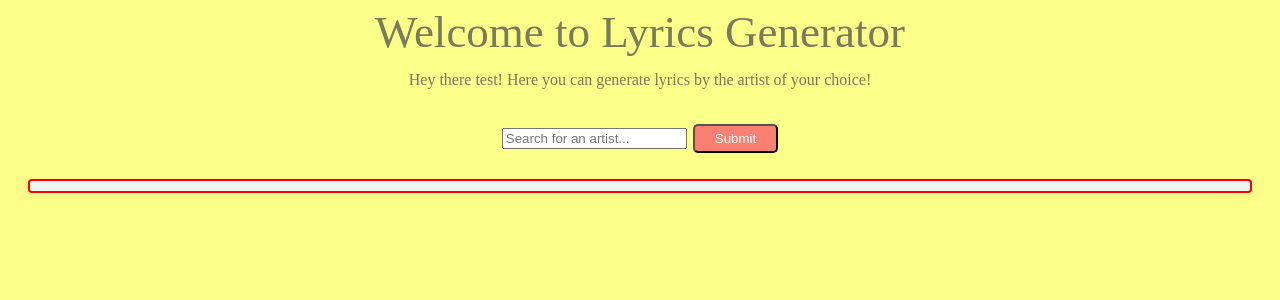
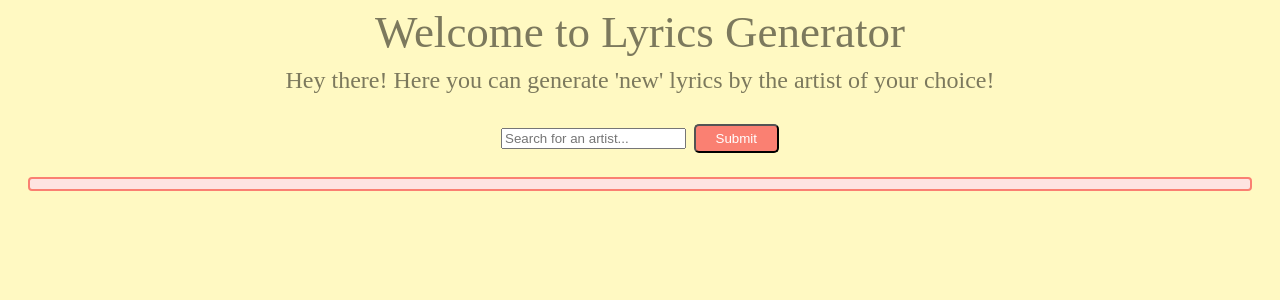
Before and after one commit to tiffanymarthin/Lyrics-Generator-Markov-Chains, a Flask app: page / in a window 1280 px wide. Shown: the top 300 px of the page. Run offline with Flask 2, Linux system fonts and the light colour scheme; parts of the project's set-up code (start-up, migrations or seed data) failed here and were passed over.

Commit message:
modified some stylings

```diff
--- a/static/styles/home.css
+++ b/static/styles/home.css
@@ -1,6 +1,6 @@
 #form {
     font-family: 'sans-serif';
-    font-size: 24px;
+    font-size: 30px;
 }
 
 #submit {
@@ -12,16 +12,16 @@
 }
 
 #lyrics {
-    background-color: #f0f5f5;
+    background-color: #fee4e1;
     padding: 5px 20px;
-    border: 2px solid red;
+    border: 2px solid #fa8072;
     border-radius: 4px;
     margin: 20px;
 }
 
 body {
     text-align: center;
-    background-color: #fcff88;
+    background-color: #fff9c2;
     font-family: 'Avenir Next', serif;
     font-weight: normal;
     line-height: 48px;
@@ -41,7 +41,7 @@ h6 {
     font-weight: normal;
 }
 
-h6 {
+p {
    color: #7c795d;
     font-size: 16px;
 }
--- a/templates/home.html
+++ b/templates/home.html
@@ -8,7 +8,7 @@
 
 <body>
 <h1>Welcome to Lyrics Generator</h1>
-<h6>Hey there test! Here you can generate lyrics by the artist of your choice!</h6>
+<h6>Hey there! Here you can generate 'new' lyrics by the artist of your choice!</h6>
 <form action="{{url_for('lyricsGenerator') }}" method="post" id="form">
     <input type="text" id="search" name="search" placeholder="Search for an artist...">
     <input type="submit" id="submit">
```
